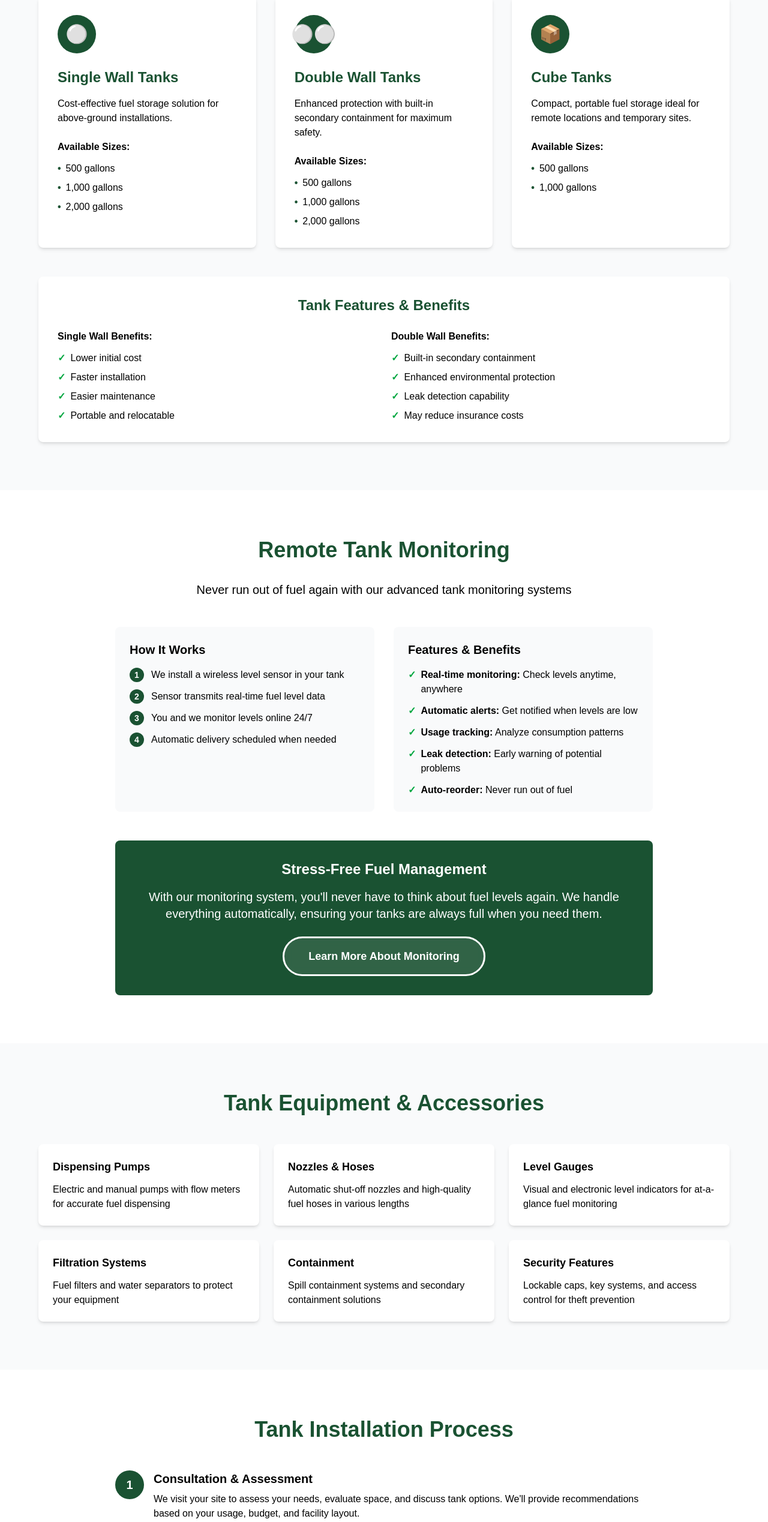
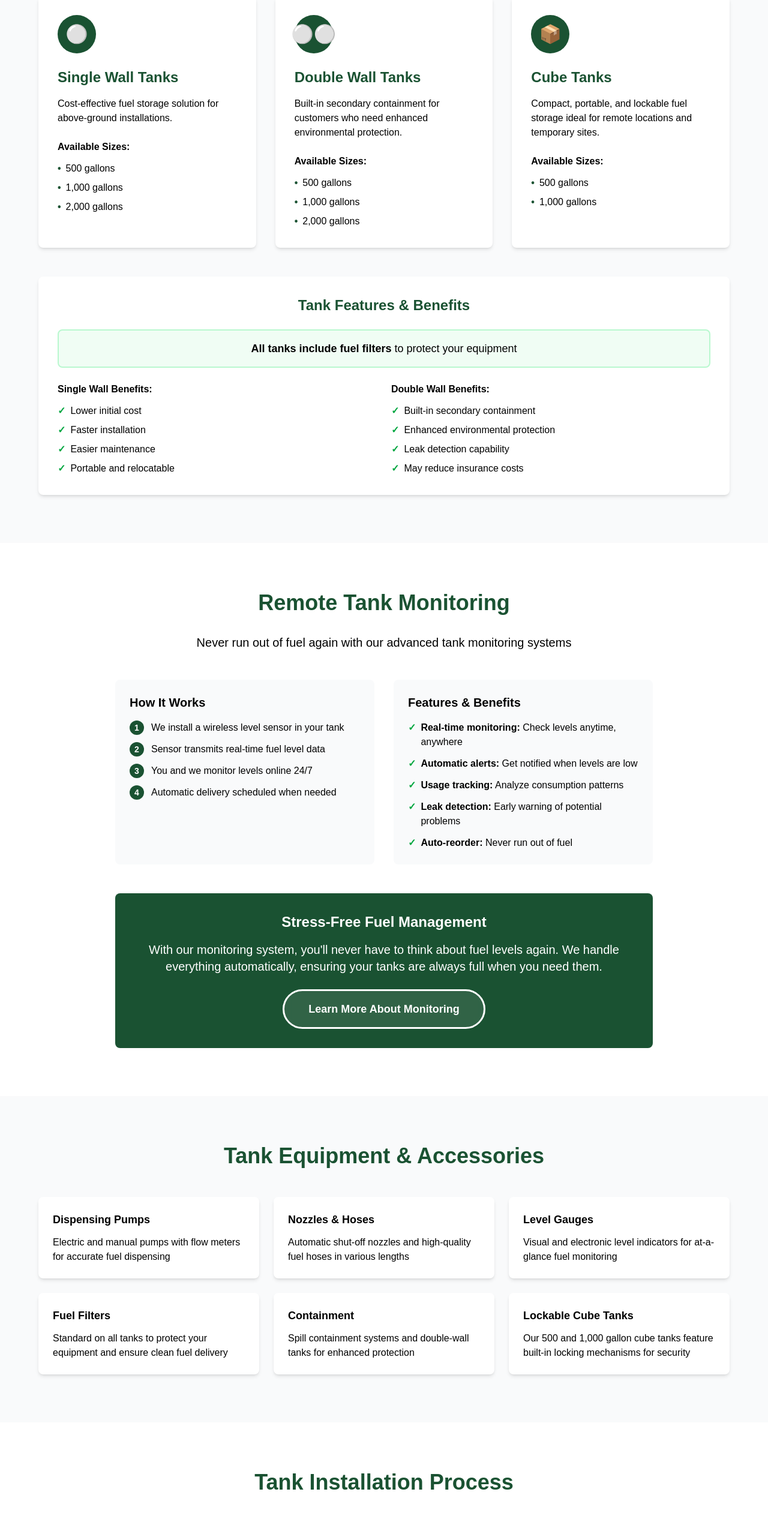
Before and after one commit to joshgrellner/penleyoil_website, a Next.js app: page /tanks in a window 1280 px wide. Shown: the part 1362-3899 px from the top of the page at 60% size. Built offline with nearby package versions, Linux system fonts and the light colour scheme; no server answers.

Commit message:
fix: remove compliance, permitting, site prep from tanks; update equipment section

```diff
--- a/app/tanks/page.tsx
+++ b/app/tanks/page.tsx
@@ -154,7 +154,7 @@ export default function TanksPage() {
                 </div>
                 <h3 className="text-2xl font-bold mb-4 text-[--penley-green]">Double Wall Tanks</h3>
                 <p className="text-gray-800 mb-6">
-                  Enhanced protection with built-in secondary containment for maximum safety.
+                  Built-in secondary containment for customers who need enhanced environmental protection.
                 </p>
                 <h4 className="font-bold mb-3 text-gray-900">Available Sizes:</h4>
                 <ul className="space-y-2 text-gray-800">
@@ -180,7 +180,7 @@ export default function TanksPage() {
                 </div>
                 <h3 className="text-2xl font-bold mb-4 text-[--penley-green]">Cube Tanks</h3>
                 <p className="text-gray-800 mb-6">
-                  Compact, portable fuel storage ideal for remote locations and temporary sites.
+                  Compact, portable, and lockable fuel storage ideal for remote locations and temporary sites.
                 </p>
                 <h4 className="font-bold mb-3 text-gray-900">Available Sizes:</h4>
                 <ul className="space-y-2 text-gray-800">
@@ -198,6 +198,13 @@ export default function TanksPage() {
 
             <div className="bg-white p-8 rounded-lg shadow-md">
               <h3 className="text-2xl font-bold mb-6 text-center text-[--penley-green]">Tank Features & Benefits</h3>
+
+              <div className="bg-green-50 border-2 border-green-200 p-4 rounded-lg mb-6 text-center">
+                <p className="text-lg text-gray-900">
+                  <strong>All tanks include fuel filters</strong> to protect your equipment
+                </p>
+              </div>
+
               <div className="grid md:grid-cols-2 gap-6">
                 <div>
                   <h4 className="font-bold mb-3 text-gray-900">Single Wall Benefits:</h4>
@@ -345,21 +352,21 @@ export default function TanksPage() {
                 </p>
               </div>
               <div className="bg-white p-6 rounded-lg shadow-md">
-                <h3 className="text-lg font-bold mb-3 text-gray-900">Filtration Systems</h3>
+                <h3 className="text-lg font-bold mb-3 text-gray-900">Fuel Filters</h3>
                 <p className="text-gray-800">
-                  Fuel filters and water separators to protect your equipment
+                  Standard on all tanks to protect your equipment and ensure clean fuel delivery
                 </p>
               </div>
               <div className="bg-white p-6 rounded-lg shadow-md">
                 <h3 className="text-lg font-bold mb-3 text-gray-900">Containment</h3>
                 <p className="text-gray-800">
-                  Spill containment systems and secondary containment solutions
+                  Spill containment systems and double-wall tanks for enhanced protection
                 </p>
               </div>
               <div className="bg-white p-6 rounded-lg shadow-md">
-                <h3 className="text-lg font-bold mb-3 text-gray-900">Security Features</h3>
+                <h3 className="text-lg font-bold mb-3 text-gray-900">Lockable Cube Tanks</h3>
                 <p className="text-gray-800">
-                  Lockable caps, key systems, and access control for theft prevention
+                  Our 500 and 1,000 gallon cube tanks feature built-in locking mechanisms for security
                 </p>
               </div>
             </div>
@@ -391,10 +398,10 @@ export default function TanksPage() {
                   2
                 </div>
                 <div>
-                  <h3 className="text-xl font-bold mb-2 text-gray-900">Permitting & Compliance</h3>
+                  <h3 className="text-xl font-bold mb-2 text-gray-900">Tank Delivery & Setup</h3>
                   <p className="text-gray-800">
-                    We handle all necessary permits, environmental compliance paperwork, and regulatory
-                    requirements. Our team knows Oklahoma regulations inside and out.
+                    We deliver your tank to your prepared site and handle professional installation of the tank,
+                    pumping equipment, and monitoring systems. We test everything thoroughly before commissioning.
                   </p>
                 </div>
               </div>
@@ -402,32 +409,6 @@ export default function TanksPage() {
               <div className="flex gap-4">
                 <div className="flex-shrink-0 w-12 h-12 bg-[--penley-green] rounded-full flex items-center justify-center text-white text-xl font-bold">
                   3
-                </div>
-                <div>
-                  <h3 className="text-xl font-bold mb-2 text-gray-900">Site Preparation</h3>
-                  <p className="text-gray-800">
-                    We prepare the installation site, including excavation for underground tanks or pad
-                    construction for above-ground tanks, along with all necessary containment systems.
-                  </p>
-                </div>
-              </div>
-
-              <div className="flex gap-4">
-                <div className="flex-shrink-0 w-12 h-12 bg-[--penley-green] rounded-full flex items-center justify-center text-white text-xl font-bold">
-                  4
-                </div>
-                <div>
-                  <h3 className="text-xl font-bold mb-2 text-gray-900">Tank Installation</h3>
-                  <p className="text-gray-800">
-                    Professional installation of your tank, pumping equipment, monitoring systems, and all
-                    safety features. We test everything thoroughly before commissioning.
-                  </p>
-                </div>
-              </div>
-
-              <div className="flex gap-4">
-                <div className="flex-shrink-0 w-12 h-12 bg-[--penley-green] rounded-full flex items-center justify-center text-white text-xl font-bold">
-                  5
                 </div>
                 <div>
                   <h3 className="text-xl font-bold mb-2 text-gray-900">Training & Support</h3>
--- a/lib/config.ts
+++ b/lib/config.ts
@@ -159,9 +159,9 @@ export const SERVICES = {
     services: [
       'Tank sales and rentals',
       'Delivery and installation',
-      'Compliance and safety consultation',
       'Maintenance and service',
-      'Tank removal and disposal'
+      'Tank monitoring systems',
+      'Fuel delivery to your tanks'
     ]
   }
 } as const;
```
